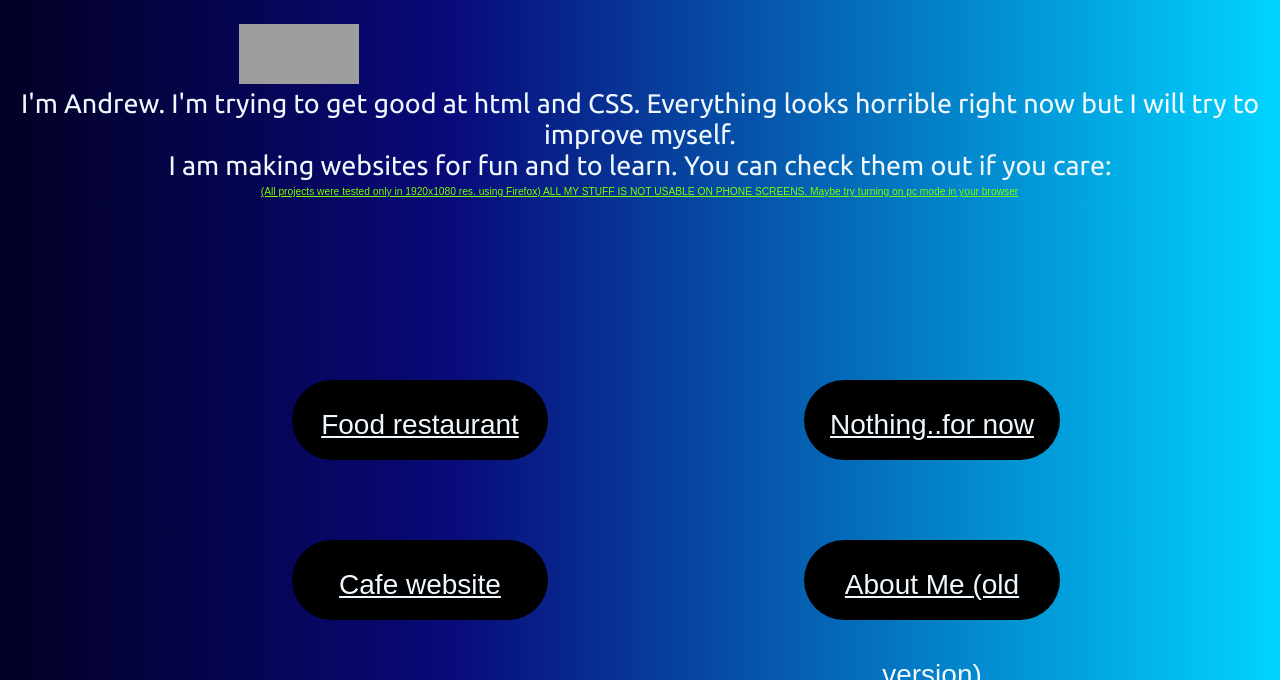
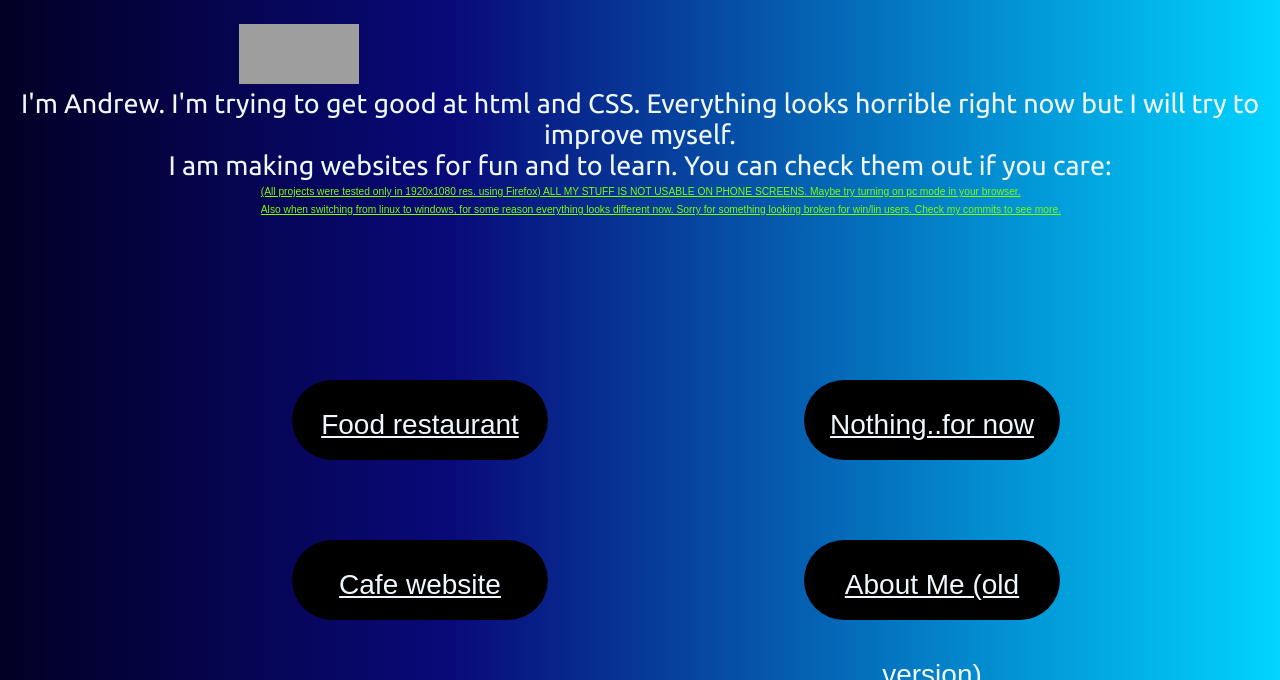
Before and after one commit to dreamlov9n/dreamlov9n.github.io, a plain HTML site: page index.html in a window 1280 px wide. Shown: the part 120-800 px from the top of the page. Drawn offline with Linux system fonts and the light colour scheme; grey boxes are pictures that could not be loaded.

Commit message:
Minor text addition.

```diff
--- a/index.html
+++ b/index.html
@@ -26,7 +26,7 @@
     <div class="MainText">
         I'm Andrew. I'm trying to get good at html and CSS. Everything looks horrible right now but I will try to improve myself.<br>I am making websites for fun and to learn. You can check them out if you care:
     </div>
-    <span style="font-size: 0.8vw; position:relative; left:20%; color:rgb(123, 255, 0); text-decoration:underline;">(All projects were tested only in 1920x1080 res. using Firefox) ALL MY STUFF IS NOT USABLE ON PHONE SCREENS. Maybe try turning on pc mode in your browser</span>
+    <span style="font-size: 0.8vw; position:relative; left:20%; color:rgb(123, 255, 0); text-decoration:underline;">(All projects were tested only in 1920x1080 res. using Firefox) ALL MY STUFF IS NOT USABLE ON PHONE SCREENS. Maybe try turning on pc mode in your browser. <br>Also when switching from linux to windows, for some reason everything looks different now. Sorry for something looking broken for win/lin users. Check my commits to see more.</span>
     <div class="shopRedirect"><a href="redirect/shop.html" target="_blank">Food restaurant</a></div>
     <div class="mangoRedirect"><a href="redirect/CafeMainPage/main.html" target="_blank">Cafe website</a></div>
     <div class="aboutRedirect"><a href="redirect/oldAboutMe/index.html" target="_blank">About Me (old version)</a></div>
```
